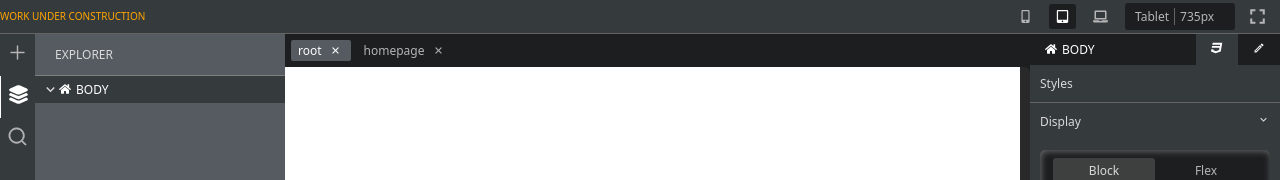
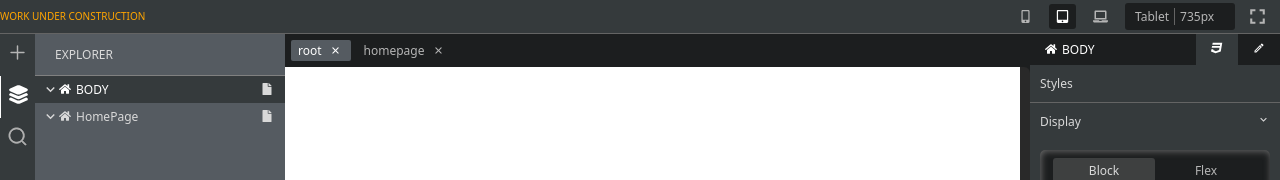
Before and after one commit to priyanshu88064/divbucket, a React (Vite) app: page / in a window 1280 px wide. Shown: the top 180 px of the page. Built offline with nearby package versions, Linux system fonts and the light colour scheme.

Commit message:
improved tab presence in the code

```diff
--- a/src/Components/Headbar/Headbar.jsx
+++ b/src/Components/Headbar/Headbar.jsx
@@ -6,13 +6,12 @@ import { MdFullscreen } from 'react-icons/md';
 
 export default () => {
     const dispatch = useDispatch();
-    const tabs = useSelector(state => state.treeReducer.tree.tabs);
     const activeTab = useSelector(state => state.treeReducer.activeTab);
     const maxWidth = useSelector(state => Math.floor(state.treeReducer.bgContentRect?.width - 10));
     const width = useSelector(state => {
-        if (state.treeReducer.styleMap[tabs[activeTab]].width === '100%')
+        if (state.treeReducer.styleMap[activeTab].width === '100%')
             return maxWidth;
-        return Math.min(maxWidth, Math.max(350, Number(state.treeReducer.styleMap[tabs[activeTab]].width.split('p')[0])));
+        return Math.min(maxWidth, Math.max(350, Number(state.treeReducer.styleMap[activeTab].width.split('p')[0])));
     });
 
     return (
--- a/src/Components/SideBar/SideBar.jsx
+++ b/src/Components/SideBar/SideBar.jsx
@@ -8,11 +8,12 @@ import { PiImageLight, PiVideoLight } from 'react-icons/pi';
 import { RiText } from 'react-icons/ri';
 import { useDispatch, useSelector } from 'react-redux';
 import { MdKeyboardArrowDown, MdKeyboardArrowRight } from 'react-icons/md';
-import { moveItem, updateActiveNode } from '../../store/reducers/treeReducer';
+import { moveItem, updateActiveNode, updateActiveTab } from '../../store/reducers/treeReducer';
 import { useContextMenu } from '../../utils/hooks/useContextMenu';
 import ContextMenu from '../ContextMenu/ContextMenu';
 import { GetIconOfType } from '../Cssbar/Cssbar';
 import { GrDrag } from 'react-icons/gr';
+import { FaFile } from 'react-icons/fa';
 
 export default () => {
 
@@ -120,7 +121,7 @@ const Explorer = () => {
         if (!draggedNode.current || !targetNode || targetNode === draggedNode.current.getAttribute('data-id')) return;
         const rect = e.target.getBoundingClientRect();
         const diff = e.clientY - rect.top;
-        if (targetNode !== tabs[activeTab] && diff <= rect.height / 3) {
+        if (targetNode !== activeTab && diff <= rect.height / 3) {
             e.target.classList.remove(styles.dragbottom, styles.dragmiddle);
             e.target.classList.add(styles.dragtop);
         } else if (diff <= (rect.height * 2) / 3) {
@@ -139,7 +140,7 @@ const Explorer = () => {
         if (!targetNode || targetNode === _draggedNode) return;
         const rect = e.target.getBoundingClientRect();
         const diff = e.clientY - rect.top;
-        if (targetNode !== tabs[activeTab] && diff <= rect.height / 3) {
+        if (targetNode !== activeTab && diff <= rect.height / 3) {
             dispatch(moveItem({ node: _draggedNode, referenceNode: targetNode, pos: 0 }))
         } else if (diff <= (rect.height * 2) / 3) {
             dispatch(moveItem({ node: _draggedNode, referenceNode: targetNode, pos: -1 }))
@@ -165,17 +166,22 @@ const Explorer = () => {
                 onDragLeave={handleDragLeave}
                 onDrop={handleDrop}
             >
-                <RLItem
-                    key={tabs[activeTab]}
-                    node={tabs[activeTab]}
-                    pleft={5}
-                />
+                {
+                    tabs.map((tab, ind) => (
+                        <RLItem
+                            key={tab + ind + ""}
+                            node={tab}
+                            pleft={5}
+                            myTab={tab}
+                        />
+                    ))
+                }
             </div>
         </>
     );
 }
 
-const RecursiveList = ({ start, pleft }) => {
+const RecursiveList = ({ start, pleft,myTab }) => {
 
     const tree = useSelector(state => state.treeReducer.tree);
 
@@ -187,6 +193,7 @@ const RecursiveList = ({ start, pleft }) => {
                         key={node}
                         node={node}
                         pleft={pleft}
+                        myTab={myTab}
                     />
                 ))
             }
@@ -194,12 +201,13 @@ const RecursiveList = ({ start, pleft }) => {
     );
 }
 
-const RLItem = ({ node, pleft }) => {
+const RLItem = ({ node, pleft, myTab }) => {
 
     const type = useSelector(state => state.treeReducer.dataMap[node].type);
     const unit = useSelector(state => state.treeReducer.dataMap[node].unit);
     const [active, setActive] = useState(true);
     const activeNodeId = useSelector(state => state.treeReducer.activeNodeId);
+    const activeTab = useSelector(state => state.treeReducer.activeTab);
     const name = useSelector(state => state.treeReducer.dataMap[node].name);
     const { clicked, setClicked, points, setPoints } = useContextMenu();
     const dispatch = useDispatch();
@@ -212,6 +220,8 @@ const RLItem = ({ node, pleft }) => {
                 style={{ paddingLeft: pleft + "px" }}
                 className={`${styles.rliwrap} ${activeNodeId === node ? styles.activeItemClass : ''} ${unit && styles.redrag}`}
                 onClick={() => {
+                    if (myTab !== activeTab)
+                        dispatch(updateActiveTab({ tab: myTab }))
                     if (activeNodeId !== node)
                         dispatch(updateActiveNode({ id: node }))
                 }}
@@ -241,8 +251,12 @@ const RLItem = ({ node, pleft }) => {
                     {GetIconOfType(type)}
                     {name}
                 </div>
-                <div className={`${type === "root" ? styles.blockdrag : styles.grdrag}`}>
-                    <GrDrag />
+                <div className={`${styles.grdrag} ${type === 'root' && styles.grshow}`}>
+                    {
+                        type === 'root' ?
+                            <FaFile /> :
+                            <GrDrag />
+                    }
                 </div>
                 {
                     clicked &&
@@ -256,7 +270,7 @@ const RLItem = ({ node, pleft }) => {
             </div>
             {
                 active &&
-                <RecursiveList start={node} pleft={pleft + 10} />
+                <RecursiveList start={node} pleft={pleft + 10} myTab={myTab} />
             }
         </div>
     );
--- a/src/Components/SideBar/sidebar.module.css
+++ b/src/Components/SideBar/sidebar.module.css
@@ -60,11 +60,11 @@
   overflow-y: scroll;
 }
 .rlist {
-  -ms-overflow-style: none;  /* Internet Explorer 10+ */
-  scrollbar-width: none;  /* Firefox */
+  -ms-overflow-style: none; /* Internet Explorer 10+ */
+  scrollbar-width: none; /* Firefox */
 }
 .rlist::-webkit-scrollbar {
-  display: none;  /* Safari and Chrome */
+  display: none; /* Safari and Chrome */
 }
 .rlistitem {
   font-size: 12px;
@@ -82,18 +82,19 @@
   gap: 5px;
   color: var(--text_0);
 }
-.grdrag{
+.grdrag {
   display: none;
   margin-left: auto;
   margin-right: 10px;
   cursor: move;
 }
-.blockdrag{
-  display: none;
+.grshow {
+  display: flex;
+  color: var(--text_0);
 }
 .rliwrap:hover {
   border: 2px solid var(--text_2);
-  .grdrag{
+  .grdrag {
     display: flex;
   }
 }
@@ -103,31 +104,31 @@
     color: white;
   }
 }
-.dragtop{
+.dragtop {
   border-color: gray;
   border-top-color: yellow;
 }
-.dragmiddle{
+.dragmiddle {
   border-color: yellow;
 }
-.dragmiddle.redrag{
+.dragmiddle.redrag {
   border-color: red !important;
 }
-.dragbottom{
-  border-color:  gray;
-  border-bottom-color:  yellow;
+.dragbottom {
+  border-color: gray;
+  border-bottom-color: yellow;
 }
-.removingitem{
-  opacity: .3;
+.removingitem {
+  opacity: 0.3;
   border-color: transparent !important;
 }
-.dragwrapper{
-  position:absolute;
+.dragwrapper {
+  position: absolute;
   left: 0;
   top: 0;
   transform: translate(-100%);
 }
-.dragimage{
+.dragimage {
   background-color: yellow;
   color: black;
   font-size: 11px;
--- a/src/pages/playground/Playground.jsx
+++ b/src/pages/playground/Playground.jsx
@@ -13,7 +13,7 @@ export default () => {
     const bgRef = useRef(null);
     const tabs = useSelector(state => state.treeReducer.tree.tabs);
     const activeTab = useSelector(state => state.treeReducer.activeTab);
-    const { handleDragStart, handleDragEnd, handleDragOver, handleDrop, handleDragLeave } = useDrag({ root: tabs[activeTab] });
+    const { handleDragStart, handleDragEnd, handleDragOver, handleDrop, handleDragLeave } = useDrag({ root: activeTab });
 
     useEffect(() => {
         const observer = new ResizeObserver(entries => {
@@ -41,8 +41,8 @@ export default () => {
                         tabs.map((tab, ind) => (
                             <div
                                 key={tab + ind + ""}
-                                onClick={() => dispatch(updateActiveTab({ tab: ind }))}
-                                className={`${styles.tab} ${ind === activeTab && styles.activetab}`}
+                                onClick={() => dispatch(updateActiveTab({ tab }))}
+                                className={`${styles.tab} ${tab === activeTab && styles.activetab}`}
                             >
                                 {tab}
                                 <IoIosClose style={{ cursor: "pointer" }} size={17} />
--- a/src/store/reducers/treeReducer.js
+++ b/src/store/reducers/treeReducer.js
@@ -32,10 +32,10 @@ const treeSlice = createSlice({
     tree: {
       tabs: ["root", "homepage"],
       root: [],
-      homepage:[],
+      homepage: [],
     },
     activeNodeId: "root",
-    activeTab: 0,
+    activeTab: "root",
     styleMap: {
       root: {
         width: "100%",
@@ -105,8 +105,8 @@ const treeSlice = createSlice({
       state.styleMap = { ...state.styleMap, ...payload.styleMap };
     },
     deleteNode: (state, { payload }) => {
-      if (payload.id === state.tree.tabs[state.activeTab]) return;
-      state.activeNodeId = state.tree.tabs[state.activeTab];
+      if (state.tree.tabs.includes(payload.id)) return;
+      state.activeNodeId = state.activeTab;
       const deleteWork = (id) => {
         state.tree[id].map((child) => deleteWork(child));
         delete state.dataMap[id];
@@ -128,7 +128,7 @@ const treeSlice = createSlice({
     },
     updateActiveTab: (state, { payload }) => {
       state.activeTab = payload.tab;
-      state.activeNodeId = state.tree.tabs[payload.tab];
+      state.activeNodeId = payload.tab;
     },
     updateStyleMap: (state, { payload }) => {
       state.styleMap[payload.id] = payload.style;
@@ -137,7 +137,7 @@ const treeSlice = createSlice({
       state.dataMap[payload.id] = payload.data;
     },
     updateRootWidth: (state, { payload }) => {
-      state.styleMap[state.tree.tabs[state.activeTab]].width = payload.width;
+      state.styleMap[state.activeTab].width = payload.width;
     },
     updateBgContentRect: (state, { payload }) => {
       state.bgContentRect = payload.bgContentRect;
@@ -149,7 +149,8 @@ const treeSlice = createSlice({
         });
         state.clipboard.cut = null;
       }
-      if (payload.cut === state.tree.tabs[state.activeTab] || payload.copy === state.tree.tabs[state.activeTab]) return;
+      if (payload.cut === state.activeTab || payload.copy === state.activeTab)
+        return;
       state.clipboard = payload;
     },
     paste: (state) => {
@@ -168,7 +169,7 @@ const treeSlice = createSlice({
       }
     },
     duplicate: (state) => {
-      if (state.activeNodeId === state.tree.tabs[state.activeTab]) return;
+      if (state.activeNodeId === state.activeTab) return;
       const duplicate = createCopy(state.activeNodeId, state);
       treeSlice.caseReducers.splice(state, {
         payload: { referenceNode: state.activeNodeId, pos: 1, node: duplicate },
@@ -176,15 +177,19 @@ const treeSlice = createSlice({
       state.activeNodeId = duplicate;
     },
     revealParent: (state) => {
-      state.activeNodeId = getParent(state.tree, state.tree.tabs[state.activeTab], state.activeNodeId);
+      state.activeNodeId = getParent(
+        state.tree,
+        state.activeTab,
+        state.activeNodeId
+      );
     },
     splice: (state, { payload }) => {
-      if (payload.referenceNode === state.tree.tabs[state.activeTab]) {
-        state.tree[state.tree.tabs[state.activeTab]].splice(0, 0, Number(payload.node));
+      if (state.tree.tabs.includes(payload.referenceNode)) {
+        state.tree[payload.referenceNode].splice(0, 0, Number(payload.node));
       } else {
         const parent =
           payload.parent ||
-          getParent(state.tree, state.tree.tabs[state.activeTab], Number(payload.referenceNode));
+          getParent(state.tree, "tabs", Number(payload.referenceNode));
         const index = state.tree[parent].indexOf(Number(payload.referenceNode));
         state.tree[parent].splice(index + payload.pos, 0, Number(payload.node));
       }
@@ -194,8 +199,7 @@ const treeSlice = createSlice({
       if (payload.pos === -1 && state.dataMap[payload.referenceNode].unit)
         return;
       if (
-        referenceNode !== state.tree.tabs[state.activeTab] &&
-        node !== state.tree.tabs[state.activeTab] &&
+        !state.tree.tabs.includes(referenceNode) &&
         isRelation({
           tree: state.tree,
           parent: Number(node),
@@ -234,6 +238,6 @@ export const {
   splice,
   moveItem,
   addTemplate,
-  updateActiveTab
+  updateActiveTab,
 } = treeSlice.actions;
 export default treeSlice.reducer;
--- a/src/utils/Resizable/Resizable.jsx
+++ b/src/utils/Resizable/Resizable.jsx
@@ -21,8 +21,6 @@ export default ({ id, children }) => {
     const unit = useSelector(state => state.treeReducer.dataMap[id].unit);
     const { dim, divRef, handleMouseDown } = useResizer({ id });
     const { clicked, setClicked, points, setPoints } = useContextMenu();
-
-    // console.log("resizable",name,type)
 
     return (
         <div className={`${styles.awrap} ${type === "root" && styles.root}`}>
--- a/src/utils/TreeManager.jsx
+++ b/src/utils/TreeManager.jsx
@@ -102,8 +102,8 @@ export default () => {
   }
 
   return (
-    <Resizable id={tree.tabs[activeTab]}>
-      {tree[tree.tabs[activeTab]].map(tree => renderTree(tree))}
+    <Resizable id={activeTab}>
+      {tree[activeTab].map(tree => renderTree(tree))}
     </Resizable>
   );
 }
--- a/src/utils/template.js
+++ b/src/utils/template.js
@@ -3,7 +3,7 @@ import initCSS from "./initCSS";
 import initData from "./initData";
 
 const TYPES = {
-  form: {
+  formExample: {
     tree: { 0: [1, 2], 1: [], 2: [] },
     styleMap: {
       0: { display: "flex" },
@@ -14,6 +14,33 @@ const TYPES = {
       0: { name: "form", type: "form" },
       1: { name: "ss", type: "ss" },
       2: { name: "ff", type: "ff" },
+    },
+  },
+  Tab: {
+    tree: { 0: [] },
+    styleMap: {
+      0: {
+        width: "100%",
+        height: "100%",
+        minWidth: "350px",
+        background: "white",
+        paddingTop: "5px",
+        paddingRight: "5px",
+        paddingBottom: "5px",
+        paddingLeft: "5px",
+        display: "block",
+        flexDirection: "row",
+        justifyContent: "flex-start",
+        alignItems: "stretch",
+        gap: "0px",
+        flexWrap: "nowrap",
+      },
+    },
+    dataMap: {
+      0: {
+        name: "HomePage",
+        type: "root",
+      },
     },
   },
   Block: {
```
Also changed, not shown: src/utils/hooks/useDrag.js (+10 -8 lines), TODO.txt.
